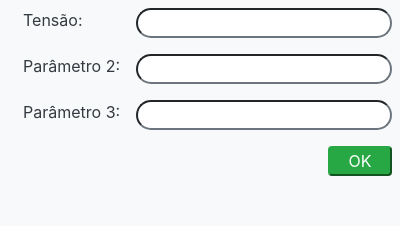
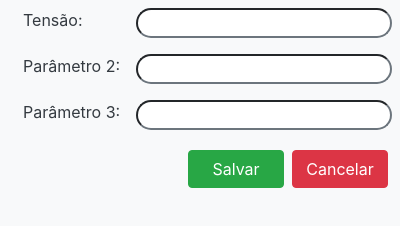
Before and after one commit to SilveiraL/Queda-de-tensao, an Electron app: page windows/config-componentes.html in a window 400 px wide. Drawn offline with Linux system fonts and the light colour scheme.

Commit message:
Update config-componentes.html

```diff
--- a/windows/config-componentes.html
+++ b/windows/config-componentes.html
@@ -24,7 +24,8 @@
     </div>
 
     <div class="row p-2 flex-row-reverse">
-        <button class="btn-success rounded col-2">OK</button>
+        <button class="btn btn-danger flex-column align-items-center col-3 m-1">Cancelar</button>
+        <button class="btn btn-success flex-column align-items-center col-3 m-1">Salvar</button>
     </div>
 </body>
 
```
